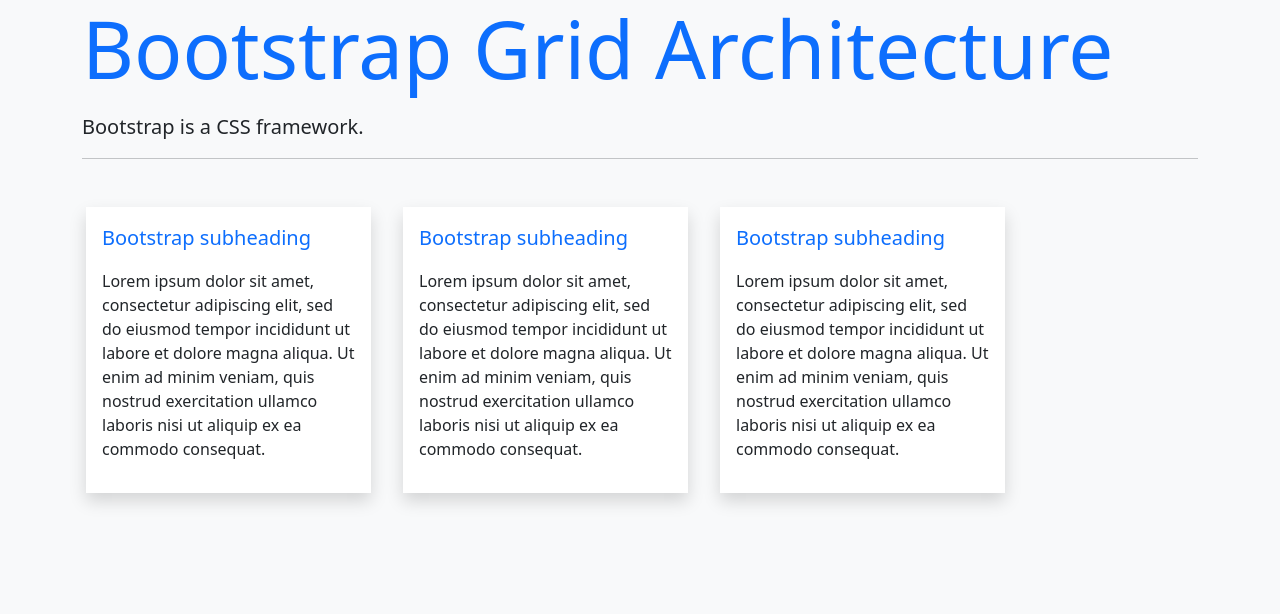
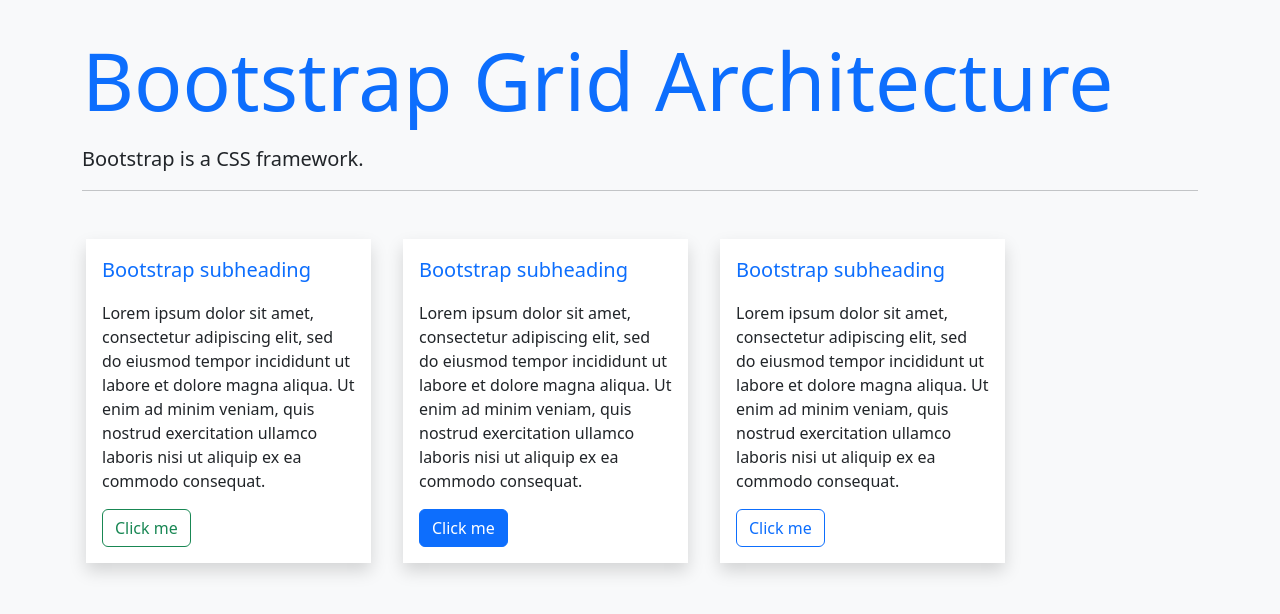
Before and after one commit to vamandeshmukh/bootstrap-27-feb-2023, a plain HTML site: page 06-bs-grid-demo.html in a window 1280 px wide. Drawn offline with nearby package versions, Linux system fonts and the light colour scheme.

Commit message:
bootstrap

```diff
--- a/06-bs-grid-demo.html
+++ b/06-bs-grid-demo.html
@@ -11,10 +11,10 @@
 
 
     <div class="container">
-        <p class="display-1 text-primary">Bootstrap Grid Architecture</p>
+        <p class="display-1 text-primary mt-3 pt-3">Bootstrap Grid Architecture</p>
         <p class="lead">Bootstrap is a CSS framework.</p>
         <hr />
-        <div class="row pt-3 pb-3 content-center">
+        <div class="row pt-3 pb-3 align-items-center">
             <div class="col-3 bg-white shadow mx-3 my-3 px-3 py-3 ">
                 <p class="lead text-primary">Bootstrap subheading</p>
                 <p>Lorem ipsum dolor sit amet, consectetur adipiscing elit, sed do eiusmod tempor incididunt ut labore
@@ -22,7 +22,17 @@
                     dolore magna aliqua. Ut enim ad minim veniam, quis nostrud exercitation ullamco laboris nisi ut
                     aliquip
                     ex ea commodo consequat. </p>
+                <input type="button" value="Click me" class="btn btn-outline-success" />
             </div>
+            <div class="col-3 bg-white shadow mx-3 my-3 px-3 py-3">
+                <p class="lead text-primary">Bootstrap subheading</p>
+                <p>Lorem ipsum dolor sit amet, consectetur adipiscing elit, sed do eiusmod tempor incididunt ut labore
+                    et
+                    dolore magna aliqua. Ut enim ad minim veniam, quis nostrud exercitation ullamco laboris nisi ut
+                    aliquip
+                    ex ea commodo consequat. </p>
+                    <input type="button" value="Click me" class="btn btn-primary" />
+                </div>
             <div class="col-3 bg-white shadow mx-3 my-3 px-3 py-3 ">
                 <p class="lead text-primary">Bootstrap subheading</p>
                 <p>Lorem ipsum dolor sit amet, consectetur adipiscing elit, sed do eiusmod tempor incididunt ut labore
@@ -30,14 +40,7 @@
                     dolore magna aliqua. Ut enim ad minim veniam, quis nostrud exercitation ullamco laboris nisi ut
                     aliquip
                     ex ea commodo consequat. </p>
-            </div>
-            <div class="col-3 bg-white shadow mx-3 my-3 px-3 py-3 ">
-                <p class="lead text-primary">Bootstrap subheading</p>
-                <p>Lorem ipsum dolor sit amet, consectetur adipiscing elit, sed do eiusmod tempor incididunt ut labore
-                    et
-                    dolore magna aliqua. Ut enim ad minim veniam, quis nostrud exercitation ullamco laboris nisi ut
-                    aliquip
-                    ex ea commodo consequat. </p>
+                <input type="button" value="Click me" class="btn btn-outline-primary" />
             </div>
         </div>
 
```
